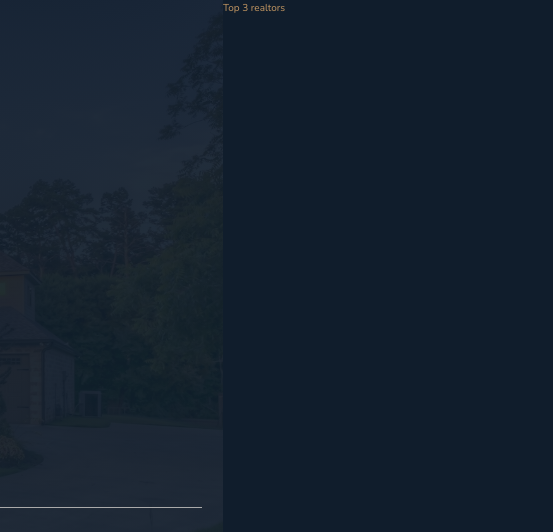
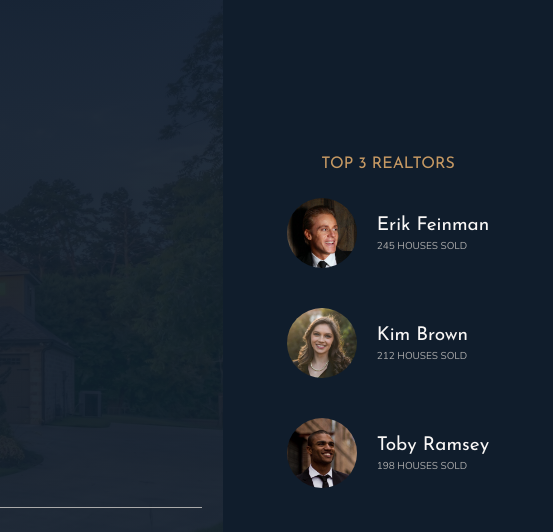
Before and after one commit to LKb22/nexter-page, a website: page index.html in a window 1280 px wide. Shown: the top 532 px of the page, 727-1280 px from the left. Drawn offline with nearby package versions, Linux system fonts and the light colour scheme; files that its build step writes are made by us from their sources.

Commit message:
realtors section complete

```diff
--- a/index.html
+++ b/index.html
@@ -64,7 +64,47 @@
 			</div>
 		</header>
 
-		<div class="realtors">Top 3 realtors</div>
+		<div class="realtors">
+			<h3 class="heading-3">Top 3 Realtors</h3>
+
+			<div class="realtors__list">
+				<img
+					src="img/realtor-1.jpeg"
+					alt="Realtor 1"
+					class="realtors__img"
+				/>
+
+				<div class="realtors__details">
+					<h4 class="heading-4 heading-4--light">Erik Feinman</h4>
+
+					<p class="realtors__sold">245 houses sold</p>
+				</div>
+
+				<img
+					src="img/realtor-2.jpeg"
+					alt="Realtor 2"
+					class="realtors__img"
+				/>
+
+				<div class="realtors__details">
+					<h4 class="heading-4 heading-4--light">Kim Brown</h4>
+
+					<p class="realtors__sold">212 houses sold</p>
+				</div>
+
+				<img
+					src="img/realtor-3.jpeg"
+					alt="Realtor 3"
+					class="realtors__img"
+				/>
+
+				<div class="realtors__details">
+					<h4 class="heading-4 heading-4--light">Toby Ramsey</h4>
+
+					<p class="realtors__sold">198 houses sold</p>
+				</div>
+			</div>
+		</div>
 
 		<div class="features">
 			<div class="feature">
--- a/sass/_realtors.scss
+++ b/sass/_realtors.scss
@@ -7,4 +7,33 @@
   // End - Realtors section is a full-bleed section
   // Columns - Place the realtor section from the start of column 7 to full-end
   grid-column: col-start 7 / full-end;
+
+  // Add padding and use grid to center the content
+  padding: 3rem;
+  display: grid;
+  align-content: center; // Vertically center the grid
+  justify-content: center; // Horizontally center the grid
+  justify-items: center; // Horizontally center the items in the grid
+  row-gap: 2rem; // Gap between the heading and the realtors grid
+
+  // The three realtors will be displayed in a 2 X 3 grid layout, with the images in the left column and the details in the right column
+  &__list {
+    display: grid;
+    grid-template-columns: min-content max-content; // min-content for the image and max-content for the details
+    column-gap: 2rem;
+    row-gap: 5vh; // Use vh to make it more responsive to the viewport height
+    align-items: center; // Vertically center the items in each cell
+  }
+
+  &__img {
+    width: 7rem;
+    border-radius: 50%;
+    display: block; // Always best to set display block for images
+  }
+
+  &__sold {
+    text-transform: uppercase;
+    color: base.$color-grey-light-2;
+    margin-top: -3px; // Move the text up closer to the realtor's name
+  }
 }
```
Also changed, not shown: 1 other file.
